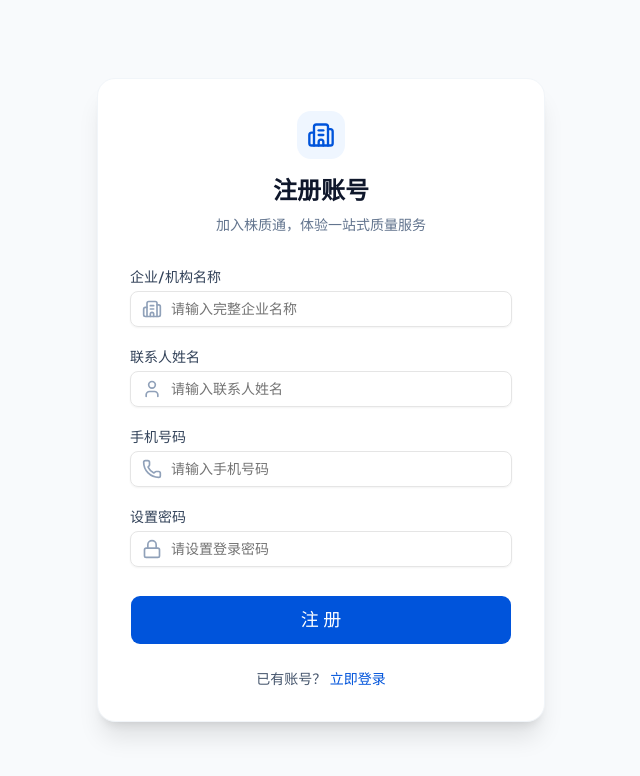
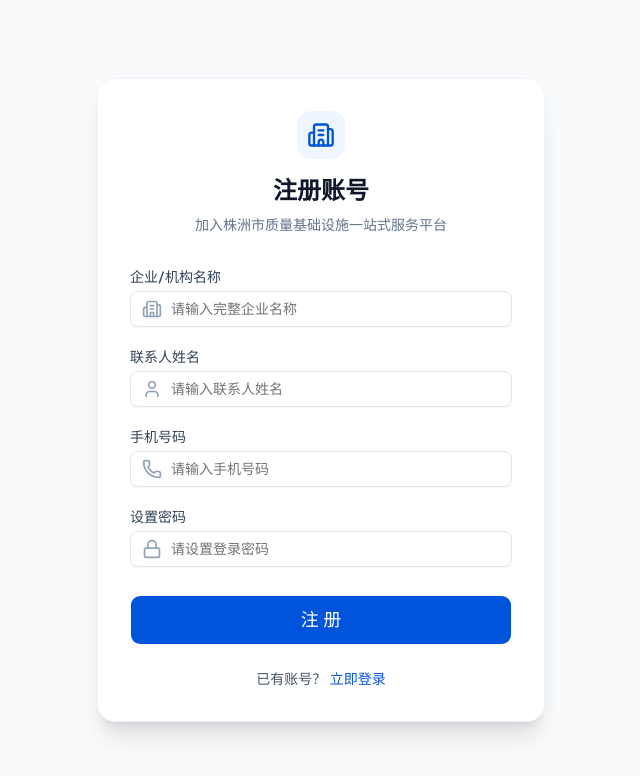
Before and after one commit to Lizh606/zzt-next, a Next.js app: page /register in a window 1280 px wide. Shown: the top 776 px of the page, without its empty margins (319-959 px from the left). Built offline with nearby package versions, Linux system fonts and the light colour scheme.

Commit message:
fix: Update platform name in UI and metadata
The platform name has been updated to the full "株洲市质量基础设施一站式服务平台" across the application. This includes the registration page description and the main navbar title. This ensures consistency and accuracy in branding.

```diff
--- a/app/register/page.tsx
+++ b/app/register/page.tsx
@@ -12,7 +12,7 @@
             <Building2 className="text-[#0054db]" size={28} />
           </div>
           <h2 className="text-2xl font-bold text-slate-900">注册账号</h2>
-          <p className="text-sm text-slate-500 mt-2">加入株质通，体验一站式质量服务</p>
+          <p className="text-sm text-slate-500 mt-2">加入株洲市质量基础设施一站式服务平台</p>
         </div>
 
         <form className="space-y-5">
--- a/components/Navbar.tsx
+++ b/components/Navbar.tsx
@@ -59,7 +59,7 @@
             referrerPolicy="no-referrer"
           />
           <h1 className="text-xl font-bold tracking-tight text-slate-900">
-            株质通
+             株洲市质量基础设施<br />一站式服务平台
           </h1>
         </Link>
 
```
Also changed, not shown: app/logo.png, 1 other file (tests, documents, lock files or other folders).
